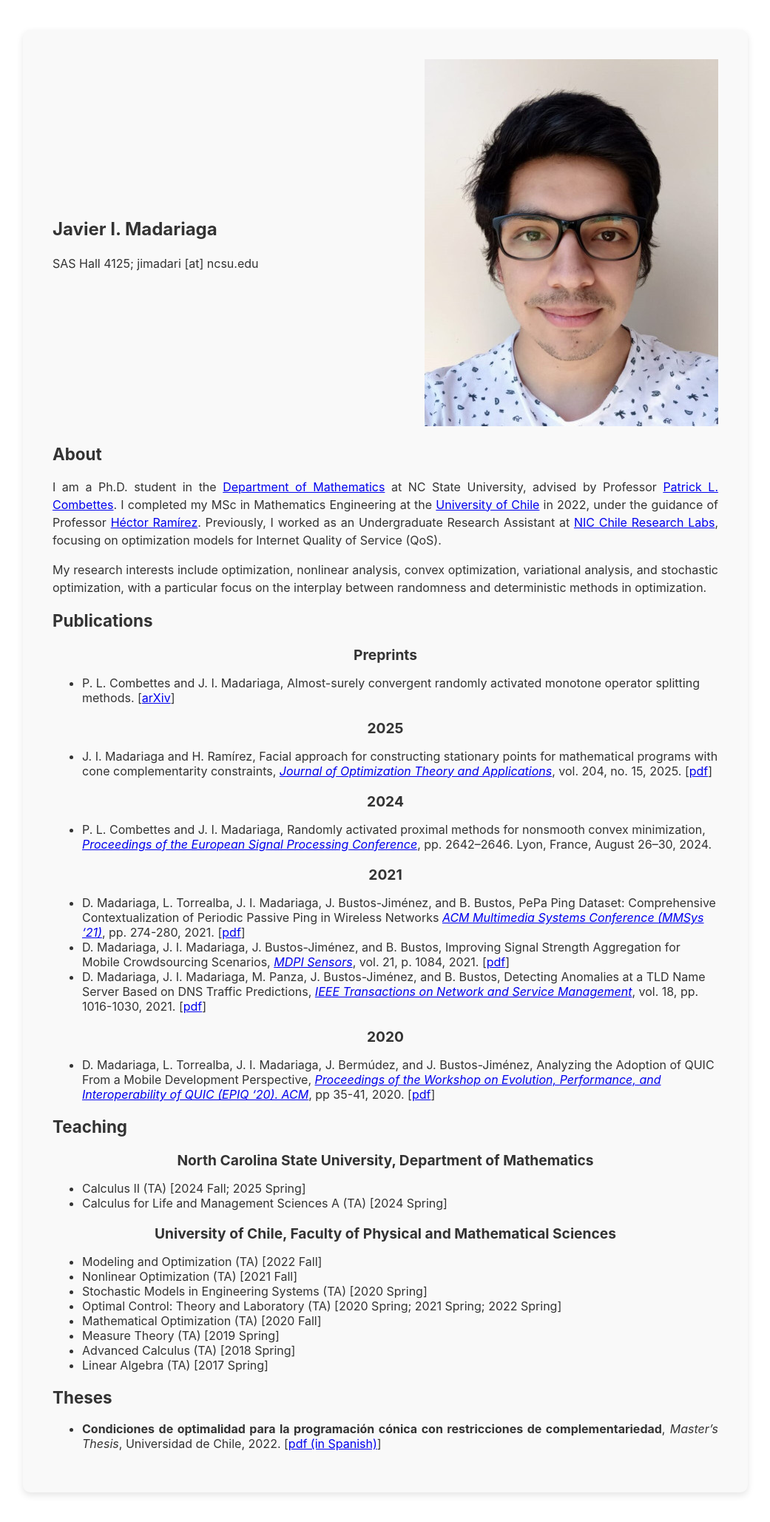
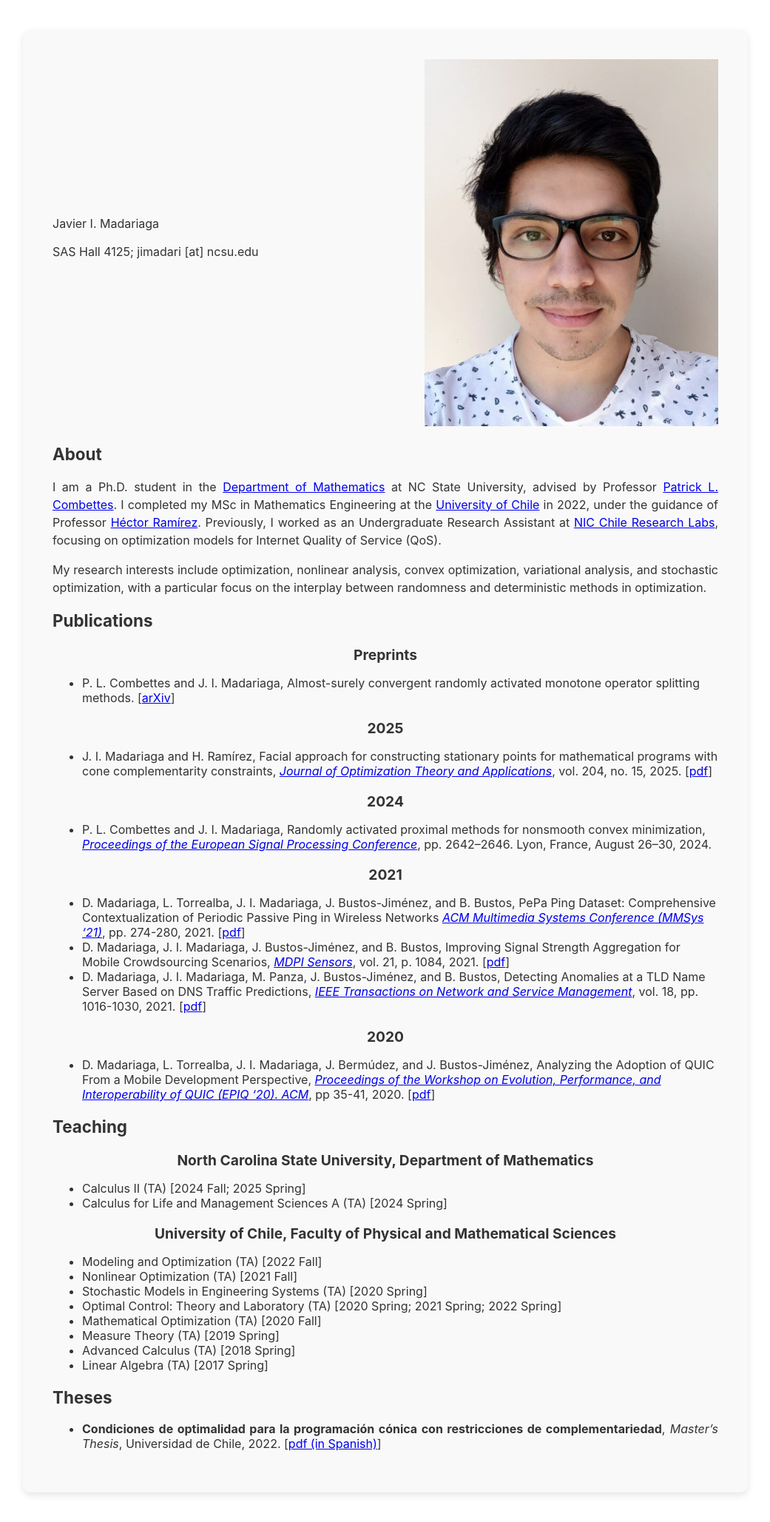
Before and after one commit to jmadariagar/jmadariagar.github.io, a Jekyll site: the page built from index.md, in a window 1280 px wide. Shown: the whole page at 74% size, without its empty margins (119-1160 px from the left). Built offline with Jekyll 4.4.1, drawn with Linux system fonts in a browser that asks for light colours; our own code applies the rules of GitHub Pages for plain Markdown files; a script that is not in the unit is left out.

```diff
--- a/index.md
+++ b/index.md
@@ -1,6 +1,6 @@
 <div style="display: flex; align-items: center;">
     <div style="flex: 1; padding-right: 20px;">
-        <h1>Javier I. Madariaga</h1>
+        <h0>Javier I. Madariaga</h0>
         <p>SAS Hall 4125; jimadari [at] ncsu.edu</p>
     </div>
     <div>
```
